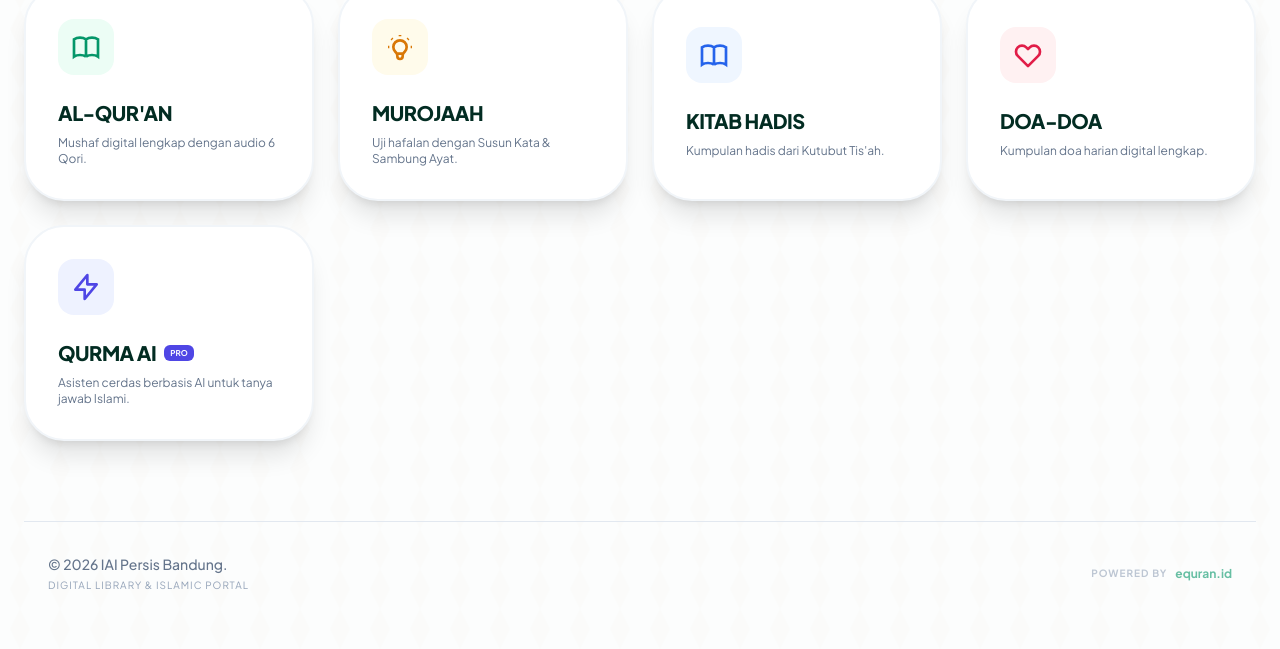
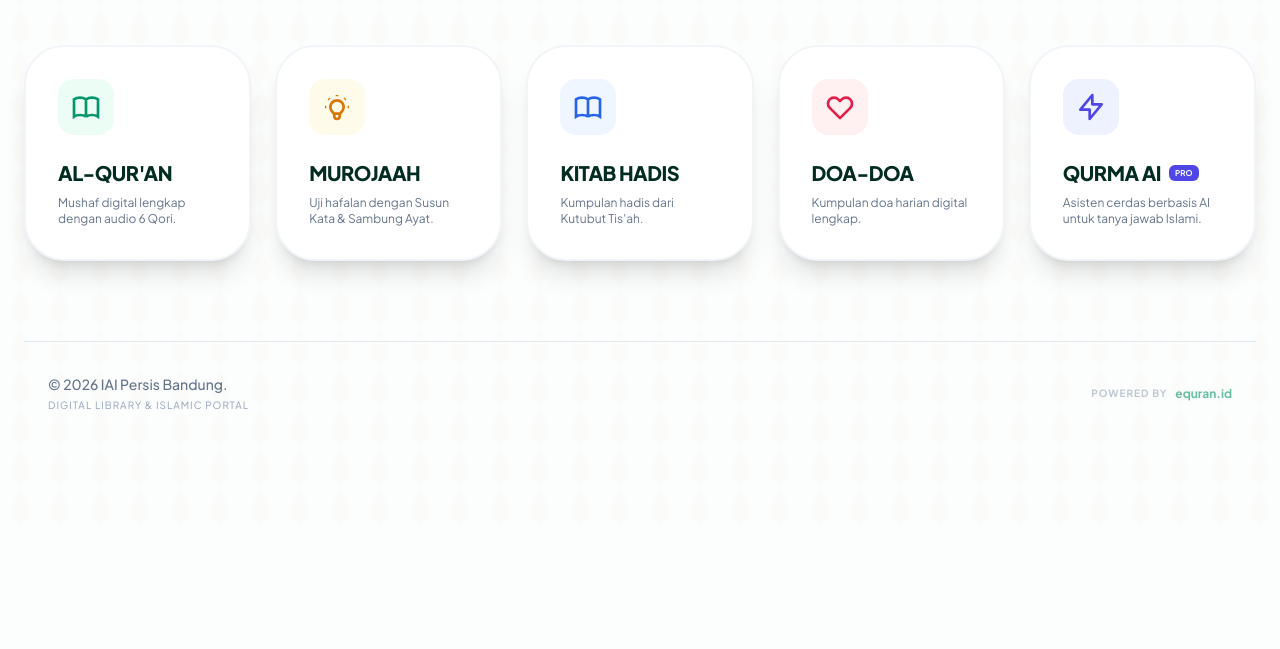
Before and after one commit to nikkotribakti-lab/qurma, a plain HTML site: page index.html in a window 1280 px wide. Shown: the part 271-920 px from the top of the page. After the commit the page ends 800 px from the top, so only its background shows below. Drawn offline with nearby package versions, Linux system fonts and the light colour scheme; a web font is replaced by a local one.

Commit message:
Update index.html

```diff
--- a/index.html
+++ b/index.html
@@ -128,27 +128,31 @@
             <p class="text-slate-500 font-medium italic">IAI Persis Bandung Digital Library</p>
         </div>
 
-        <div class="grid grid-cols-1 sm:grid-cols-2 lg:grid-cols-4 gap-6 w-full max-w-7xl">
+       <div class="grid grid-cols-1 sm:grid-cols-2 lg:grid-cols-3 xl:grid-cols-5 gap-6 w-full max-w-7xl">
     <button onclick="openModule('quran')" class="group p-8 bg-white dark:bg-slate-900 rounded-[2.5rem] border-2 border-slate-100 dark:border-slate-800 hover:border-gold transition-all text-left shadow-xl">
         <div class="w-14 h-14 bg-emerald-50 text-emerald-600 rounded-2xl flex items-center justify-center mb-6 transition-transform group-hover:scale-110"><svg class="w-8 h-8" fill="none" stroke="currentColor" viewBox="0 0 24 24"><path stroke-width="2" d="M12 6.253v13m0-13C10.832 5.477 9.246 5 7.5 5S4.168 5.477 3 6.253v13C4.168 18.477 5.754 18 7.5 18s3.332.477 4.5 1.253m0-13C13.168 5.477 14.754 5 16.5 5c1.747 0 3.332.477 4.5 1.253v13C19.832 18.477 18.247 18 16.5 18c-1.746 0-3.332.477-4.5 1.253"/></svg></div>
         <h2 class="text-xl font-black text-primary dark:text-white mb-2 uppercase tracking-tight">Al-Qur'an</h2>
         <p class="text-slate-500 text-xs">Mushaf digital lengkap dengan audio 6 Qori.</p>
     </button>
+
     <button onclick="openModule('murojaah')" class="group p-8 bg-white dark:bg-slate-900 rounded-[2.5rem] border-2 border-slate-100 dark:border-slate-800 hover:border-gold transition-all text-left shadow-xl">
         <div class="w-14 h-14 bg-amber-50 text-amber-600 rounded-2xl flex items-center justify-center mb-6 transition-transform group-hover:scale-110"><svg class="w-8 h-8" fill="none" stroke="currentColor" viewBox="0 0 24 24"><path stroke-width="2" d="M9.663 17h4.673M12 3v1m6.364 1.636l-.707.707M21 12h-1M4 12H3m3.343-5.657l-.707-.707m2.828 9.9a5 5 0 117.072 0l-.548.547A3.374 3.374 0 0014 18.469V19a2 2 0 11-4 0v-.531c0-.895-.356-1.754-.988-2.386l-.548-.547z"/></svg></div>
         <h2 class="text-xl font-black text-primary dark:text-white mb-2 uppercase tracking-tight">Murojaah</h2>
         <p class="text-slate-500 text-xs">Uji hafalan dengan Susun Kata & Sambung Ayat.</p>
     </button>
+
     <button onclick="openModule('hadith')" class="group p-8 bg-white dark:bg-slate-900 rounded-[2.5rem] border-2 border-slate-100 dark:border-slate-800 hover:border-gold transition-all text-left shadow-xl">
         <div class="w-14 h-14 bg-blue-50 text-blue-600 rounded-2xl flex items-center justify-center mb-6 transition-transform group-hover:scale-110"><svg class="w-8 h-8" fill="none" stroke="currentColor" viewBox="0 0 24 24"><path stroke-width="2" d="M12 6.253v13m0-13C10.832 5.477 9.246 5 7.5 5S4.168 5.477 3 6.253v13C4.168 18.477 5.754 18 7.5 18s3.332.477 4.5 1.253m0-13C13.168 5.477 14.754 5 16.5 5c1.747 0 3.332.477 4.5 1.253v13C19.832 18.477 18.247 18 16.5 18c-1.746 0-3.332.477-4.5 1.253"/></svg></div>
         <h2 class="text-xl font-black text-primary dark:text-white mb-2 uppercase tracking-tight">Kitab Hadis</h2>
         <p class="text-slate-500 text-xs">Kumpulan hadis dari Kutubut Tis'ah.</p>
     </button>
+
     <button onclick="openModule('doa')" class="group p-8 bg-white dark:bg-slate-900 rounded-[2.5rem] border-2 border-slate-100 dark:border-slate-800 hover:border-gold transition-all text-left shadow-xl">
         <div class="w-14 h-14 bg-rose-50 text-rose-600 rounded-2xl flex items-center justify-center mb-6 transition-transform group-hover:scale-110"><svg class="w-8 h-8" fill="none" stroke="currentColor" viewBox="0 0 24 24"><path stroke-linecap="round" stroke-linejoin="round" stroke-width="2" d="M4.318 6.318a4.5 4.5 0 000 6.364L12 20.364l7.682-7.682a4.5 4.5 0 00-6.364-6.364L12 7.636l-1.318-1.318a4.5 4.5 0 00-6.364 0z"/></svg></div>
         <h2 class="text-xl font-black text-primary dark:text-white mb-2 uppercase tracking-tight">Doa-Doa</h2>
         <p class="text-slate-500 text-xs">Kumpulan doa harian digital lengkap.</p>
     </button>
+
     <a href="https://qurmaai.netlify.app" target="_blank" class="group p-8 bg-white dark:bg-slate-900 rounded-[2.5rem] border-2 border-slate-100 dark:border-slate-800 hover:border-indigo-500 transition-all text-left shadow-xl">
         <div class="w-14 h-14 bg-indigo-50 text-indigo-600 rounded-2xl flex items-center justify-center mb-6 transition-transform group-hover:scale-110">
             <svg class="w-8 h-8" fill="none" stroke="currentColor" viewBox="0 0 24 24">
```
Lines whose indentation alone changed are shown as unchanged.
